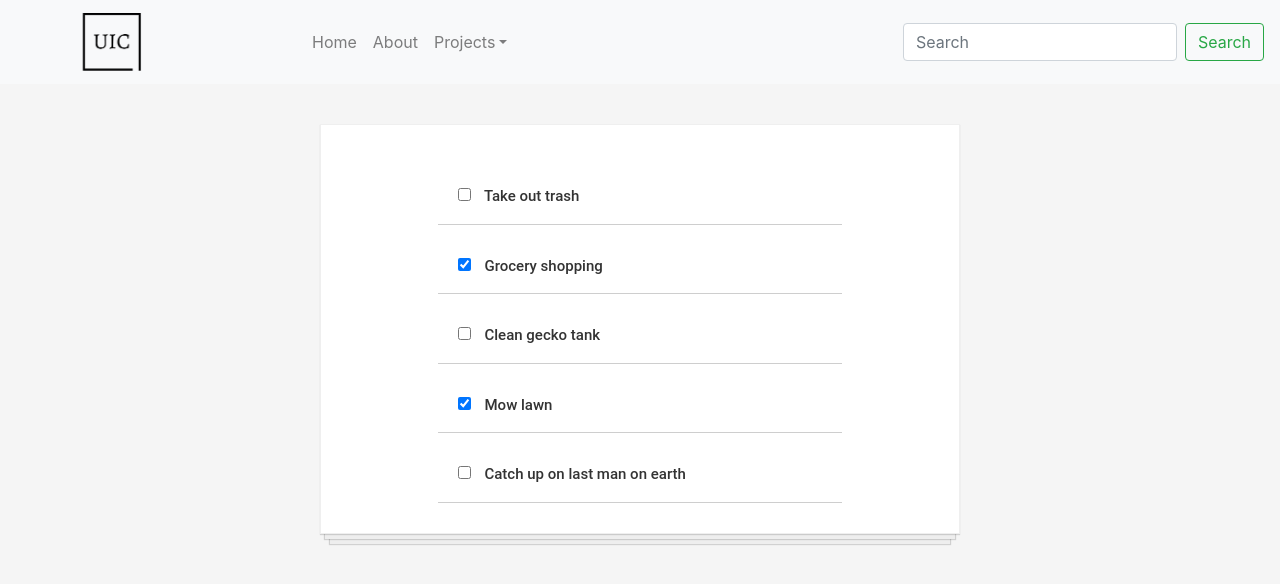
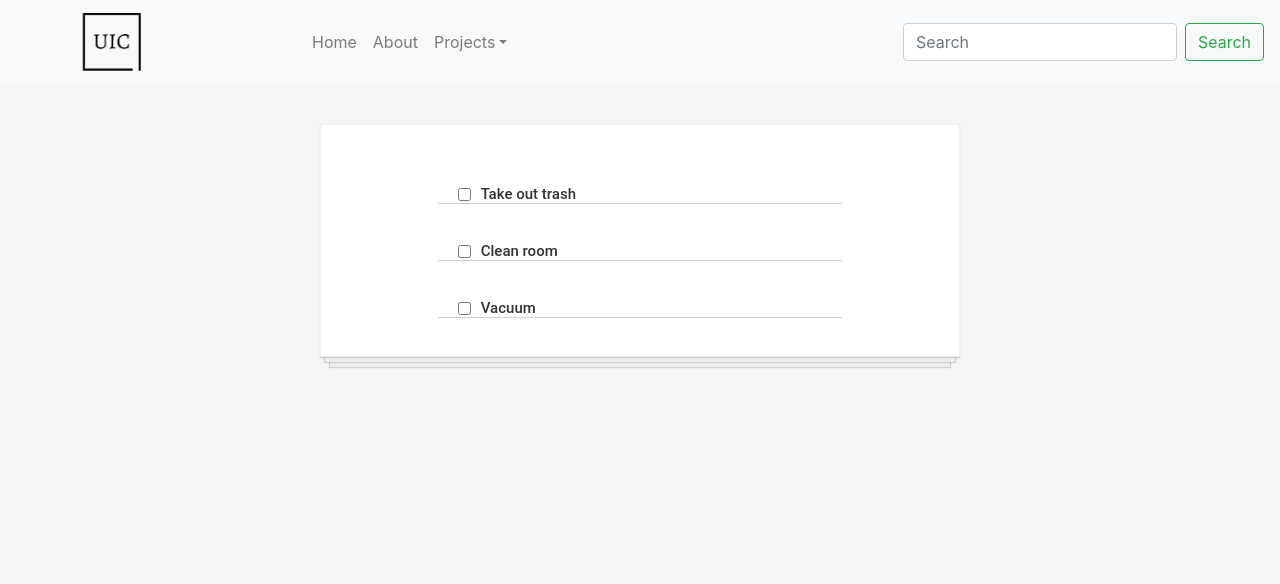
Before and after one commit to Fredrik93/react_tutorial, a React (Create React App) app: page /todos in a window 1280 px wide. Shown: the top 584 px of the page. Built offline with nearby package versions, Linux system fonts and the light colour scheme.

Commit message:
update todos

```diff
--- a/src/Components/Todos/TodoItem.js
+++ b/src/Components/Todos/TodoItem.js
@@ -1,14 +1,5 @@
 import React from 'react'
-import '../../App.css'
 
-function Todos(props) {
-    return (<div className="todo-item">
-        <p >
-            <input type="checkbox"
-                checked={props.chore.completed}
-                onChange={() => props.handleChange(props.chore.id)}
-            /> {props.chore.text}
-        </p>
-    </div>)
-}
-export default Todos
+function TodoItem(props) {
+    return (<h3 className="todo-item"> <input type="checkbox" /> {props.chore}  </h3>)
+} export default TodoItem
--- a/src/Components/Todos/Todos.js
+++ b/src/Components/Todos/Todos.js
@@ -1,38 +1,14 @@
 import React from 'react'
-import TodoItems from './TodoItem'
+import TodoItem from './TodoItem'
 import todosData from './todosData'
 
-class Todos extends React.Component {
-    constructor() {
-        super()
-        this.state = {
-            todos: todosData
-        }
-        this.handleChange = this.handleChange.bind(this)
-    }
-    handleChange(id) {
-        this.setState(prevState => {
-            const updatedTodos = prevState.todos.map(todo => {
-                if (todo.id === id) {
-                    todo.completed = !todo.completed
-                }
-                return todo
-            })
-            return {
-                todos: updatedTodos
-            }
-        })
-    }
-    render() {
 
-        const todosComponent = this.state.todos.map(item =>
-            //chore is the prop that were passing down to todoItem.js
-            <TodoItems key={item.id} chore={item} handleChange={this.handleChange} />)
+function Todos() {
 
-        return (<div className="todo-list" >
-            { todosComponent}
+    const todosComponent = todosData.map(function (choreItem) {
+        return <TodoItem chore={choreItem.chore} completedItem={choreItem.completed} key={choreItem.id} />
+    })
 
-        </div>)
-    }
+    return (<div className="todo-list"> { todosComponent} </div>)
 }
 export default Todos
--- a/src/Components/Todos/todosData.js
+++ b/src/Components/Todos/todosData.js
@@ -1,28 +1,17 @@
 const todosData = [
     {
         id: 1,
-        text: "Take out trash",
+        chore: "Take out trash",
         completed: false
     },
     {
         id: 2,
-        text: "Grocery shopping",
+        chore: "Clean room",
         completed: true
-    },
-    {
+    }, {
         id: 3,
-        text: "Clean gecko tank",
-        completed: false
-    },
-    {
-        id: 4,
-        text: "Mow lawn",
+        chore: "Vacuum",
         completed: true
-    },
-    {
-        id: 5,
-        text: "Catch up on last man on earth",
-        completed: false
-    },
+    }
 ]
 export default todosData
```
